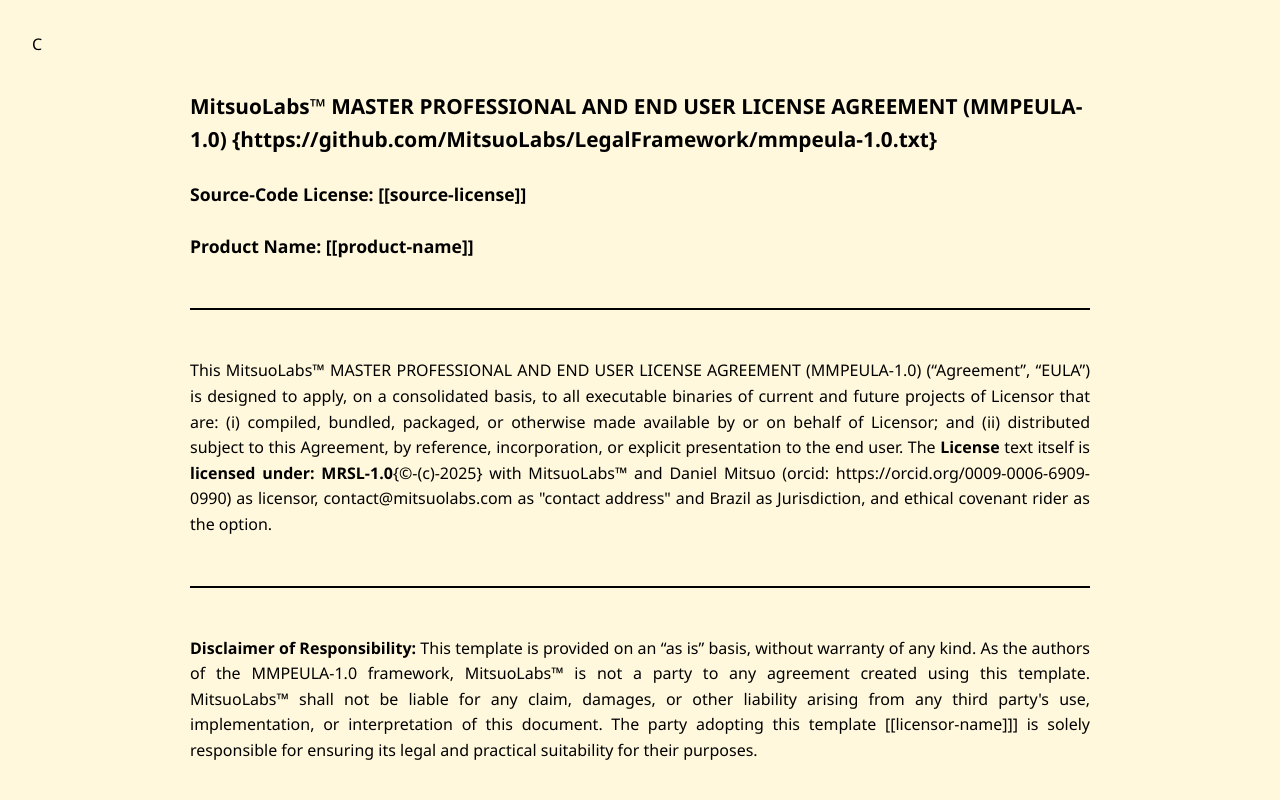
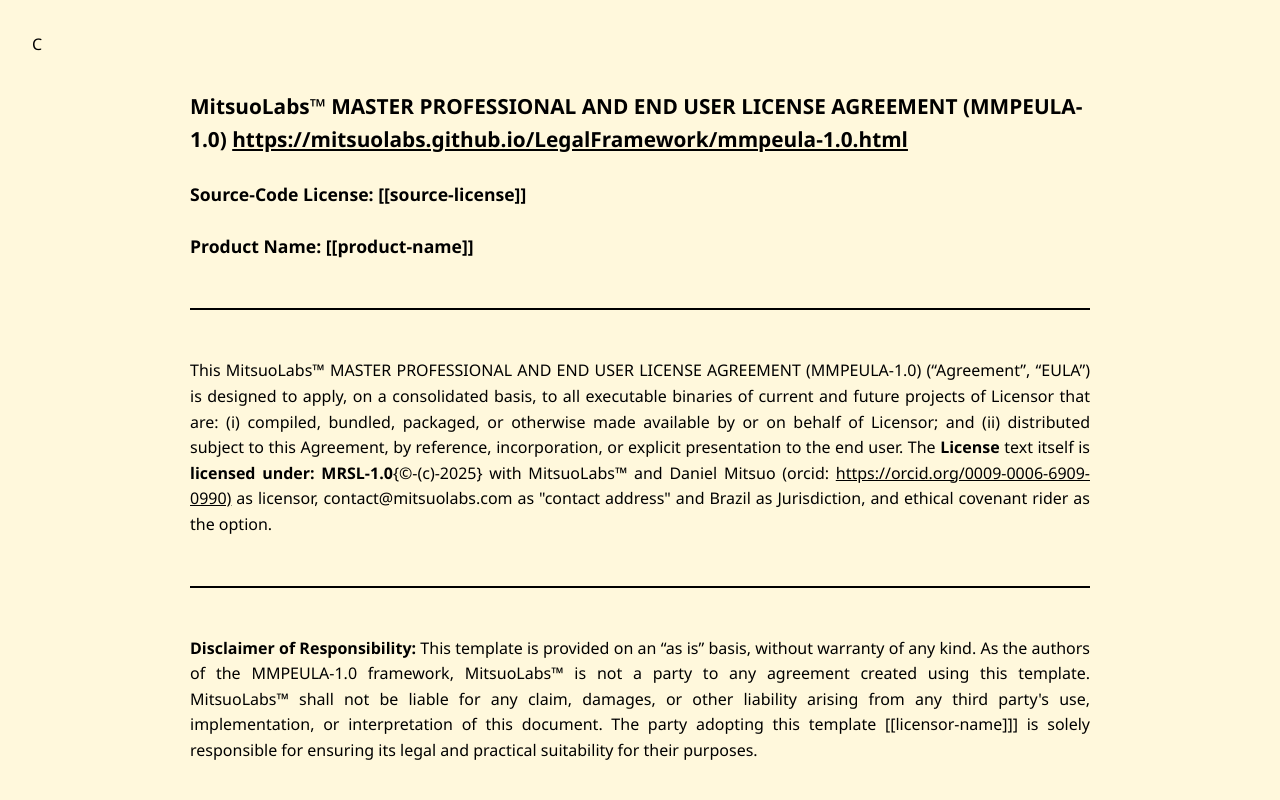
Before and after one commit to mitsuolabs/LegalFramework, a plain HTML site: page mmpeula-1.0.html in a window 1280 px wide. Shown: the top 800 px of the page. Drawn offline with Linux system fonts and the light colour scheme.

Commit message:
MMPEULA-1.0 (formatted)

```diff
--- a/mmpeula-1.0.html
+++ b/mmpeula-1.0.html
@@ -258,13 +258,13 @@ C<html lang="en">
 </head>
 <body>
 <div class="container">
-<h3><strong>MitsuoLabs™ MASTER PROFESSIONAL AND END USER LICENSE AGREEMENT</strong> (MMPEULA-1.0) {https://github.com/MitsuoLabs/LegalFramework/mmpeula-1.0.txt}</h3>
+<h3><strong>MitsuoLabs™ MASTER PROFESSIONAL AND END USER LICENSE AGREEMENT</strong> (MMPEULA-1.0) <a href="https://mitsuolabs.github.io/LegalFramework/mmpeula-1.0.html">https://mitsuolabs.github.io/LegalFramework/mmpeula-1.0.html</a></h3>
 <h4><strong>Source-Code License:</strong> [[source-license]]</h4>
 <h4><strong>Product Name:</strong> [[product-name]]</h4>
 <hr>
  <p>
     This MitsuoLabs™ MASTER PROFESSIONAL AND END USER LICENSE AGREEMENT (MMPEULA-1.0) (“Agreement”, “EULA”) is designed to apply, on a consolidated basis, to all executable binaries of current and future projects of Licensor that are: (i) compiled, bundled, packaged, or otherwise made available by or on behalf of Licensor; and (ii) distributed subject to this Agreement, by reference, incorporation, or explicit presentation to the end user.
-The <strong>License</strong> text itself is <strong>licensed under: MRSL-1.0</strong>{©-(c)-2025} with MitsuoLabs™ and Daniel Mitsuo (orcid: https://orcid.org/0009-0006-6909-0990) as licensor, contact@mitsuolabs.com as "contact address" and Brazil as Jurisdiction, and ethical covenant rider as the option.
+The <strong>License</strong> text itself is <strong>licensed under: MRSL-1.0</strong>{©-(c)-2025} with MitsuoLabs™ and Daniel Mitsuo (orcid: <a href="https://orcid.org/0009-0006-6909-0990">https://orcid.org/0009-0006-6909-0990)</a> as licensor, contact@mitsuolabs.com as "contact address" and Brazil as Jurisdiction, and ethical covenant rider as the option.
 </p>
 <hr>
 <p>
```
